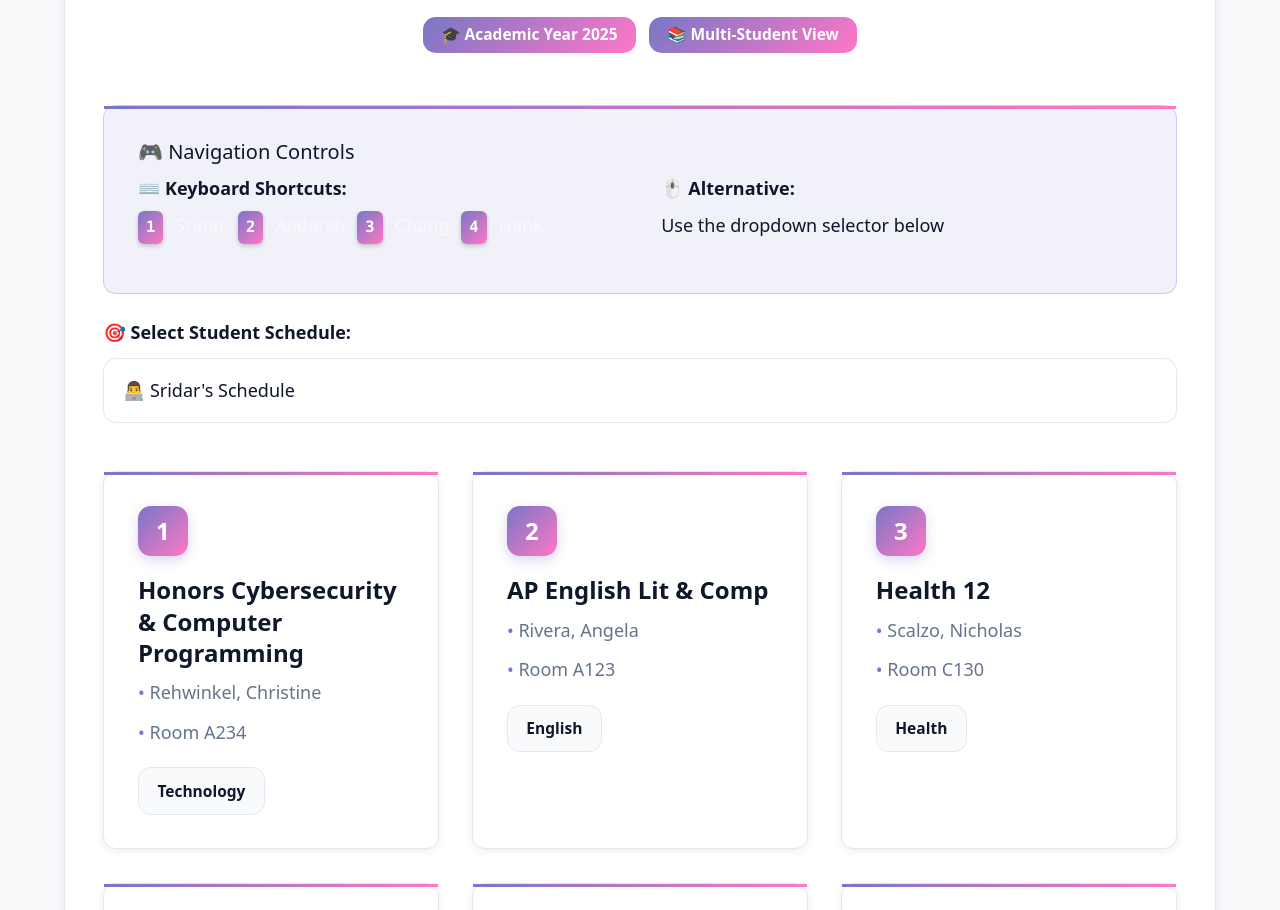
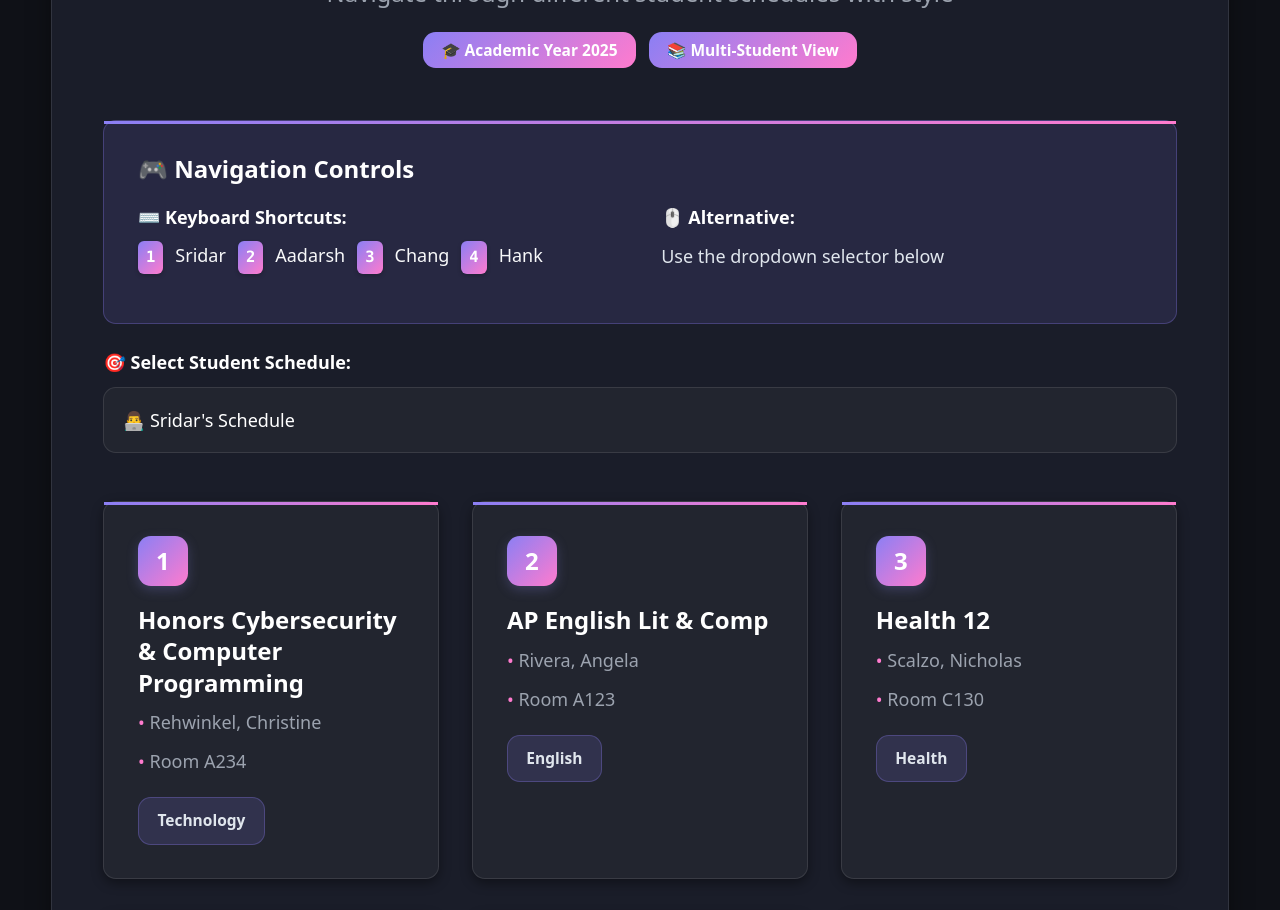
Before and after one commit to User319183/classScheduleProject, a plain HTML site: page index.html in a window 1280 px wide. Shown: the part 204-1114 px from the top of the page. Drawn offline with nearby package versions, Linux system fonts and the light colour scheme.

Commit message:
refactor: update CSS variables and styles for improved dark mode support and layout adjustments

```diff
--- a/styles.css
+++ b/styles.css
@@ -15,25 +15,16 @@
     --radius: clamp(12px, 1vw, 16px);
     --radius-lg: clamp(16px, 1.5vw, 24px);
 
-    --bg-primary: #ffffff;
-    --bg-secondary: #f8fafc;
-    --text-primary: #0f172a;
-    --text-secondary: #64748b;
-    --accent: #7877c6;
-    --accent-2: #ff77c6;
-    --border: #e2e8f0;
-    --shadow: rgba(15, 23, 42, 0.08);
-}
-
-@media (prefers-color-scheme: dark) {
-    :root {
-        --bg-primary: #0f172a;
-        --bg-secondary: #1e293b;
-        --text-primary: #f1f5f9;
-        --text-secondary: #94a3b8;
-        --border: rgba(148, 163, 184, 0.2);
-        --shadow: rgba(0, 0, 0, 0.3);
-    }
+    --bg-primary: #1a1d29;
+    --bg-secondary: #0f1117;
+    --bg-card: #22252f;
+    --text-primary: #ffffff;
+    --text-secondary: #e0e6ed;
+    --text-muted: #9ca3af;
+    --accent: #8b7ff4;
+    --accent-2: #ff7bce;
+    --border: rgba(255, 255, 255, 0.1);
+    --shadow: rgba(0, 0, 0, 0.4);
 }
 
 /* ========================================
@@ -55,13 +46,13 @@ body {
 }
 
 .container {
-    max-width: clamp(960px, 90vw, 1280px);
+    max-width: clamp(960px, 92vw, 1280px);
     margin: var(--space-lg) auto;
-    padding: clamp(1.5rem, 3vw, 3rem);
+    padding: clamp(2rem, 4vw, 3.5rem);
     background: var(--bg-primary);
     border-radius: var(--radius-lg);
     border: 1px solid var(--border);
-    box-shadow: 0 4px 12px var(--shadow);
+    box-shadow: 0 8px 24px var(--shadow);
 }
 
 /* ========================================
@@ -79,10 +70,11 @@ h1 {
 }
 
 .lead {
-    color: var(--text-secondary);
+    color: var(--text-muted);
     font-size: var(--text-lg);
-    line-height: 1.5;
+    line-height: 1.6;
     margin: 0;
+    font-weight: 400;
 }
 
 .text-center {
@@ -100,13 +92,13 @@ h1 {
 }
 
 .schedule-card {
-    background: var(--bg-primary);
+    background: var(--bg-card);
     border-radius: var(--radius);
     padding: var(--space-lg);
     border: 1px solid var(--border);
     position: relative;
     transition: all 200ms ease;
-    box-shadow: 0 2px 8px var(--shadow);
+    box-shadow: 0 4px 12px var(--shadow);
     opacity: 0;
     animation: fadeIn 0.4s ease forwards;
 }
@@ -123,7 +115,8 @@ h1 {
 
 .schedule-card:hover {
     transform: translateY(-4px);
-    box-shadow: 0 8px 20px var(--shadow);
+    box-shadow: 0 12px 32px var(--shadow);
+    border-color: rgba(139, 127, 244, 0.3);
 }
 
 /* ========================================
@@ -154,21 +147,22 @@ h1 {
 }
 
 .class-info {
-    color: var(--text-secondary);
+    color: var(--text-muted);
     font-size: var(--text);
     margin-bottom: var(--space-sm);
+    line-height: 1.6;
 }
 
 .class-info::before {
     content: '• ';
-    color: var(--accent);
+    color: var(--accent-2);
 }
 
 .subject-badge {
     display: inline-block;
-    background: var(--bg-secondary);
-    border: 1px solid var(--border);
-    color: var(--text-primary);
+    background: rgba(139, 127, 244, 0.15);
+    border: 1px solid rgba(139, 127, 244, 0.3);
+    color: var(--text-secondary);
     padding: var(--space-sm) var(--space);
     border-radius: var(--radius);
     font-size: var(--text-sm);
@@ -194,19 +188,20 @@ kbd {
 }
 
 .form-select {
-    background: var(--bg-primary);
+    background: var(--bg-card);
     border: 1px solid var(--border);
     border-radius: var(--radius);
     color: var(--text-primary);
     padding: var(--space);
     font-size: var(--text);
     width: 100%;
-    transition: border-color 200ms;
+    transition: all 200ms;
 }
 
 .form-select:focus {
     outline: 2px solid var(--accent);
     outline-offset: 2px;
+    border-color: var(--accent);
 }
 
 .form-label {
@@ -253,13 +248,13 @@ kbd {
    ======================================== */
 
 .alert-info {
-    background: rgba(120, 119, 198, 0.1);
-    border: 1px solid rgba(120, 119, 198, 0.3);
+    background: rgba(139, 127, 244, 0.12);
+    border: 1px solid rgba(139, 127, 244, 0.3);
     border-radius: var(--radius);
     padding: var(--space-lg);
     margin-bottom: var(--space-lg);
     position: relative;
-    color: var(--text-primary);
+    color: var(--text-secondary);
 }
 
 .alert-info::before {
@@ -273,13 +268,20 @@ kbd {
 }
 
 .alert-info h5 {
-    margin: 0 0 var(--space-sm) 0;
+    margin: 0 0 var(--space) 0;
     color: var(--text-primary);
+    font-weight: 700;
+    font-size: var(--text-lg);
 }
 
 .alert-info p,
 .alert-info ul,
 .alert-info li {
+    color: var(--text-secondary);
+    line-height: 1.7;
+}
+
+.alert-info strong {
     color: var(--text-primary);
 }
 
@@ -292,9 +294,10 @@ kbd {
 }
 
 #currentSchedule {
-    color: var(--text-secondary);
+    color: var(--text-muted);
     font-weight: 600;
-    margin-top: var(--space);
+    margin-top: var(--space-lg);
+    font-size: var(--text-lg);
 }
 
 .badge {
```
